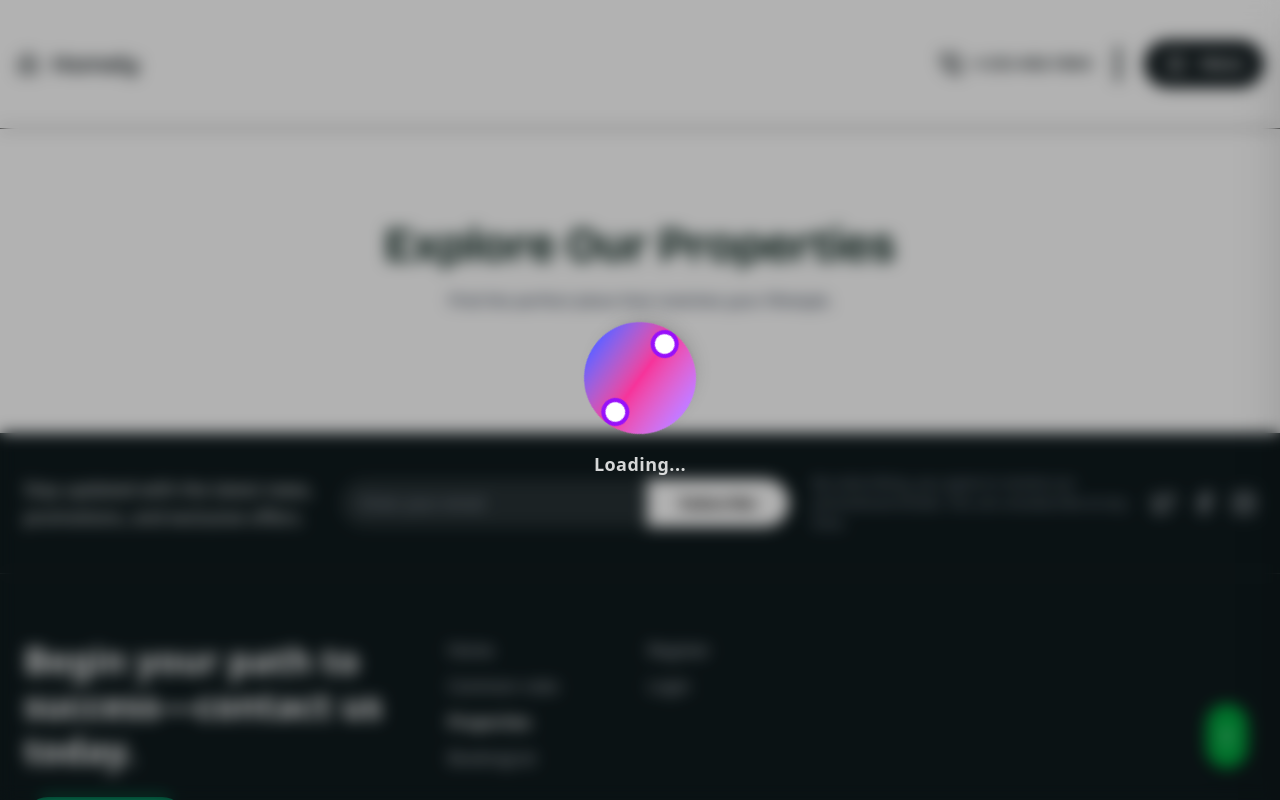
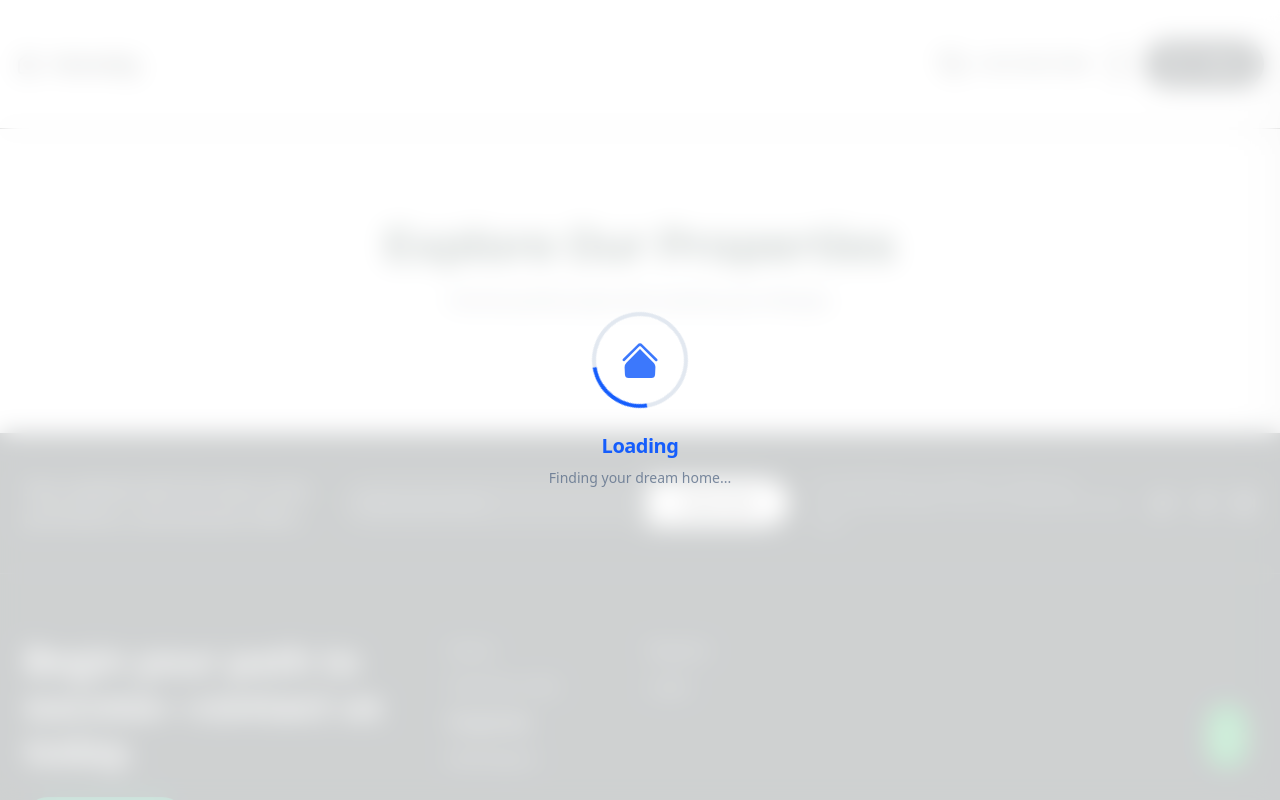
Before and after one commit to shreyashpatel5506/realestate, a Next.js app: page /myProperties in a window 1280 px wide. Shown: the top 800 px of the page. Built offline with nearby package versions, Linux system fonts and the light colour scheme.

Commit message:
Update Loading.jsx
Signed-off-by: Mansi Vaghasiya  <vaghasiyamansi999@gmail.com>

```diff
--- a/app/components/Loading.jsx
+++ b/app/components/Loading.jsx
@@ -2,25 +2,37 @@
 
 export default function Loading() {
   return (
-    <div className="fixed inset-0 bg-black/30 backdrop-blur-sm flex items-center justify-center z-50">
-      <div className="flex flex-col items-center gap-4">
-        {/* Damru Shape */}
-        <div className="relative w-28 h-28 animate-spin">
-          {/* Gradient rotating body */}
-          <div className="absolute inset-0 rounded-full bg-gradient-to-r from-purple-400 via-pink-500 to-indigo-500 shadow-lg"></div>
+    <div className="fixed inset-0 bg-white/80 backdrop-blur-md flex flex-col items-center justify-center z-50">
 
-          {/* Top knob */}
-          <div className="absolute top-0 left-1/2 -translate-x-1/2 w-7 h-7 bg-white rounded-full border-4 border-purple-600"></div>
+      {/* Loader Container */}
+      <div className="relative flex items-center justify-center mb-6">
 
-          {/* Bottom knob */}
-          <div className="absolute bottom-0 left-1/2 -translate-x-1/2 w-7 h-7 bg-white rounded-full border-4 border-purple-600"></div>
+        {/* Outer Ring: Spinning Gradient (symbolizing progress) */}
+        <div className="w-24 h-24 border-4 border-slate-200 border-t-blue-600 rounded-full animate-spin"></div>
+
+        {/* Center Icon: The House (symbolizing the core product) */}
+        <div className="absolute inset-0 flex items-center justify-center">
+          <svg
+            xmlns="http://www.w3.org/2000/svg"
+            className="w-10 h-10 text-blue-600 animate-pulse"
+            viewBox="0 0 24 24"
+            fill="currentColor"
+          >
+            <path d="M11.47 3.84a.75.75 0 011.06 0l8.69 8.69a.75.75 0 101.06-1.06l-8.689-8.69a2.25 2.25 0 00-3.182 0l-8.69 8.69a.75.75 0 001.061 1.06l8.69-8.69z" />
+            <path d="M12 5.432l8.159 8.159c.753.753 1.141 1.763 1.091 2.828l-.203 4.254a2.25 2.25 0 01-2.246 2.138H5.199a2.25 2.25 0 01-2.247-2.138l-.2-4.254a3.75 3.75 0 011.09-2.828L12 5.432z" />
+          </svg>
         </div>
+      </div>
 
-        {/* Loading text */}
-        <p className="text-white text-lg font-semibold tracking-wide animate-pulse">
-          Loading...
-        </p>
-      </div>
+      {/* Brand Text */}
+      <h2 className="text-xl font-bold text-slate-800 tracking-tight">
+        <span className="text-blue-600">Loading</span>
+      </h2>
+
+      {/* Subtext */}
+      <p className="text-slate-500 text-sm font-medium mt-2 animate-pulse">
+        Finding your dream home...
+      </p>
     </div>
   );
 }
```
